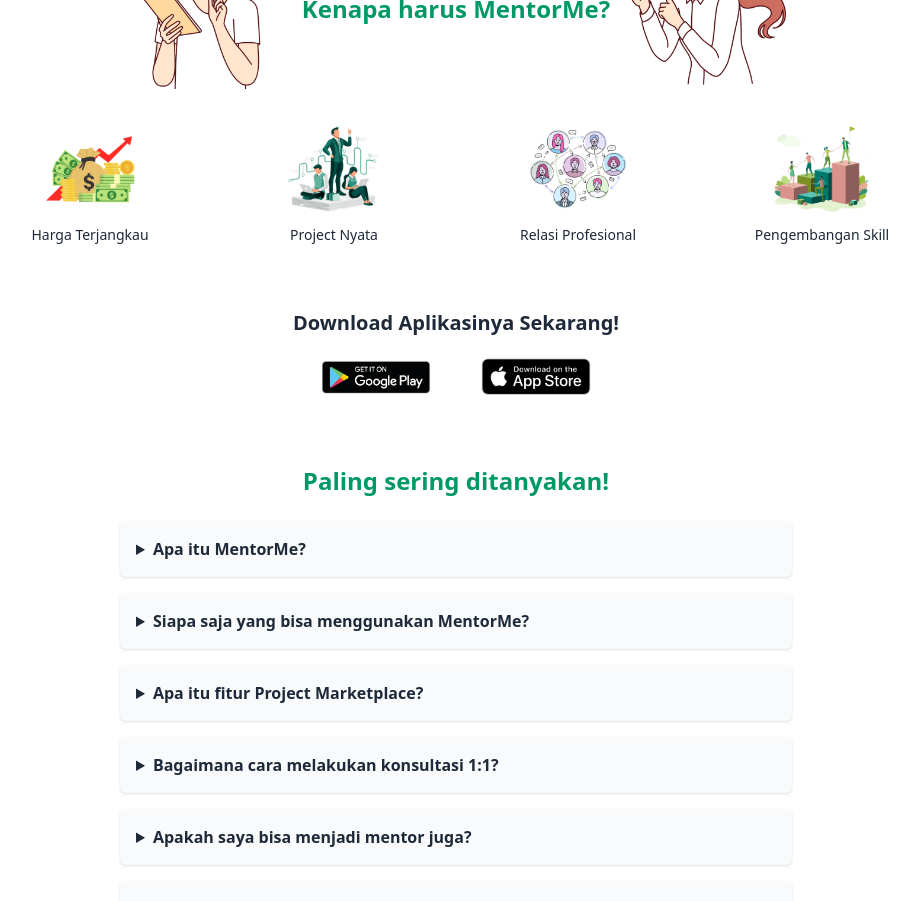
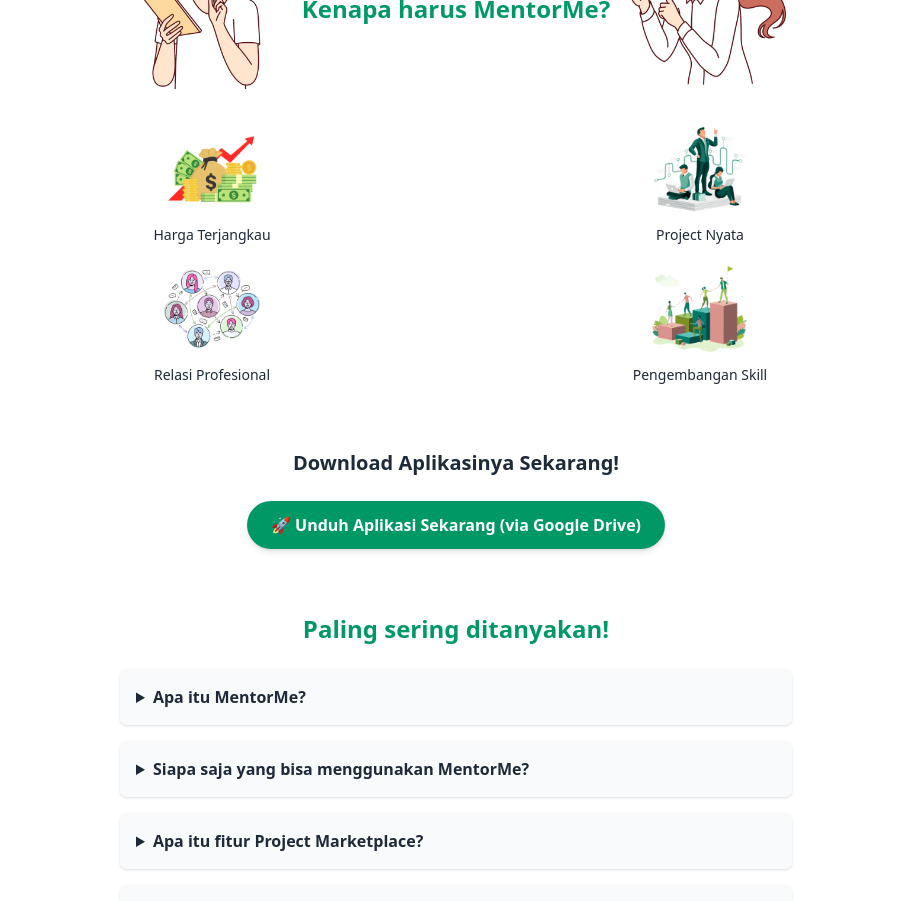
Before and after one commit to MuhReza2004/mentorme-web-mentor, a React (Vite) app: page /features in a window 1280 px wide. Shown: the part 1000-1901 px from the top of the page, without its empty margins (184-1103 px from the left). Built offline with nearby package versions, Linux system fonts and the light colour scheme.

Commit message:
Fix: Ui Download

```diff
--- a/index.html
+++ b/index.html
@@ -2,10 +2,10 @@
 <html lang="en">
   <head>
     <meta charset="UTF-8" />
-    <link rel="icon" type="image/svg+xml" href="/vite.svg" />
+    <link rel="icon" type="image/svg+xml" href="/Logo/LOGO MENTORME NEW.png" />
     <meta name="viewport" content="width=device-width, initial-scale=1.0" />
     <link rel="stylesheet" href="styles.css" />
-    <title>Vite + React</title>
+    <title>MentorMe</title>
   </head>
   <body>
     <div id="root"></div>
--- a/src/content/LandingPage/AboutContent.jsx
+++ b/src/content/LandingPage/AboutContent.jsx
@@ -130,7 +130,7 @@
           Ingin menjadi bagian dari MentorMe?
         </h3>
         <p className="mb-4">Download Aplikasinya Sekarang!</p>
-        <div className="flex justify-center gap-4 mb-6 flex-wrap">
+        {/* <div className="flex justify-center gap-4 mb-6 flex-wrap">
           <a
             href="https://play.google.com/"
             target="_blank"
@@ -153,6 +153,17 @@
               className="w-32 h-10 object-contain"
             />
           </a>
+        </div> */}
+
+        <div className="mt-6">
+          <a
+            href="https://drive.google.com/file/d/1eDr63qPavXif2mqSnS1rtailBRj2y5Br/view?usp=sharing"
+            target="_blank"
+            rel="noopener noreferrer"
+            className="inline-block bg-emerald-600 hover:bg-emerald-700 text-white font-semibold py-3 px-6 rounded-full shadow-md transition-all duration-300"
+          >
+            🚀 Unduh Aplikasi Sekarang (via Google Drive)
+          </a>
         </div>
 
         <p className="text-base text-black">
--- a/src/content/LandingPage/FiturContent.jsx
+++ b/src/content/LandingPage/FiturContent.jsx
@@ -15,7 +15,7 @@
             className="w-64 md:w-72"
           />
           <div>
-            <h3 className="text-lg font-semibold bg-teal-600 text-white p-2 rounded-full -md w-50">
+            <h3 className="text-lg font-semibold bg-teal-600 text-white p-2 rounded-full w-fit">
               Konsultasi 1:1
             </h3>
             <p className="text-sm text-gray-700 mt-2 max-w-md">
@@ -34,7 +34,7 @@
             className="w-64 md:w-72"
           />
           <div>
-            <h3 className="text-lg font-semibold bg-teal-600 text-white p-2 rounded-full -md w-50">
+            <h3 className="text-lg font-semibold bg-teal-600 text-white p-2 rounded-full w-fit">
               Project Marketplace
             </h3>
             <p className="text-sm text-gray-700 mt-2 max-w-md">
@@ -49,19 +49,14 @@
       {/* Kenapa Harus MentorMe */}
       <div className="text-center">
         <div className="flex items-center justify-center gap-4 mb-8">
-          {/* Gambar kiri */}
           <img
             src="/AssetsLandingPage/icon-15.png"
             alt="Orang berpikir"
             className="w-40 h-40"
           />
-
-          {/* Judul */}
           <h2 className="text-xl md:text-2xl font-bold text-emerald-600 text-center">
             Kenapa harus MentorMe?
           </h2>
-
-          {/* Gambar kanan */}
           <img
             src="/AssetsLandingPage/icon-1.png"
             alt="Orang semangat"
@@ -69,7 +64,7 @@
           />
         </div>
 
-        <div className="grid grid-cols-4 gap-4 justify-items-center">
+        <div className="grid grid-cols-2 md:grid-cols-4 gap-4 justify-items-center">
           {[
             "Harga Terjangkau",
             "Project Nyata",
@@ -93,6 +88,9 @@
         <h3 className="text-lg md:text-xl font-bold mb-2">
           Download Aplikasinya Sekarang!
         </h3>
+
+        {/* Komentar sementara store buttons */}
+        {/*
         <div className="flex justify-center gap-4 mt-4 mb-6 flex-wrap">
           <a
             href="https://play.google.com/store"
@@ -115,6 +113,18 @@
               alt="Download on the App Store"
               className="w-36 h-12 object-contain"
             />
+          </a>
+        </div>
+        */}
+
+        <div className="mt-6">
+          <a
+            href="https://drive.google.com/file/d/1eDr63qPavXif2mqSnS1rtailBRj2y5Br/view?usp=sharing"
+            target="_blank"
+            rel="noopener noreferrer"
+            className="inline-block bg-emerald-600 hover:bg-emerald-700 text-white font-semibold py-3 px-6 rounded-full shadow-md transition-all duration-300"
+          >
+            🚀 Unduh Aplikasi Sekarang (via Google Drive)
           </a>
         </div>
       </div>
```
Also changed, not shown: vercel.json (added).
